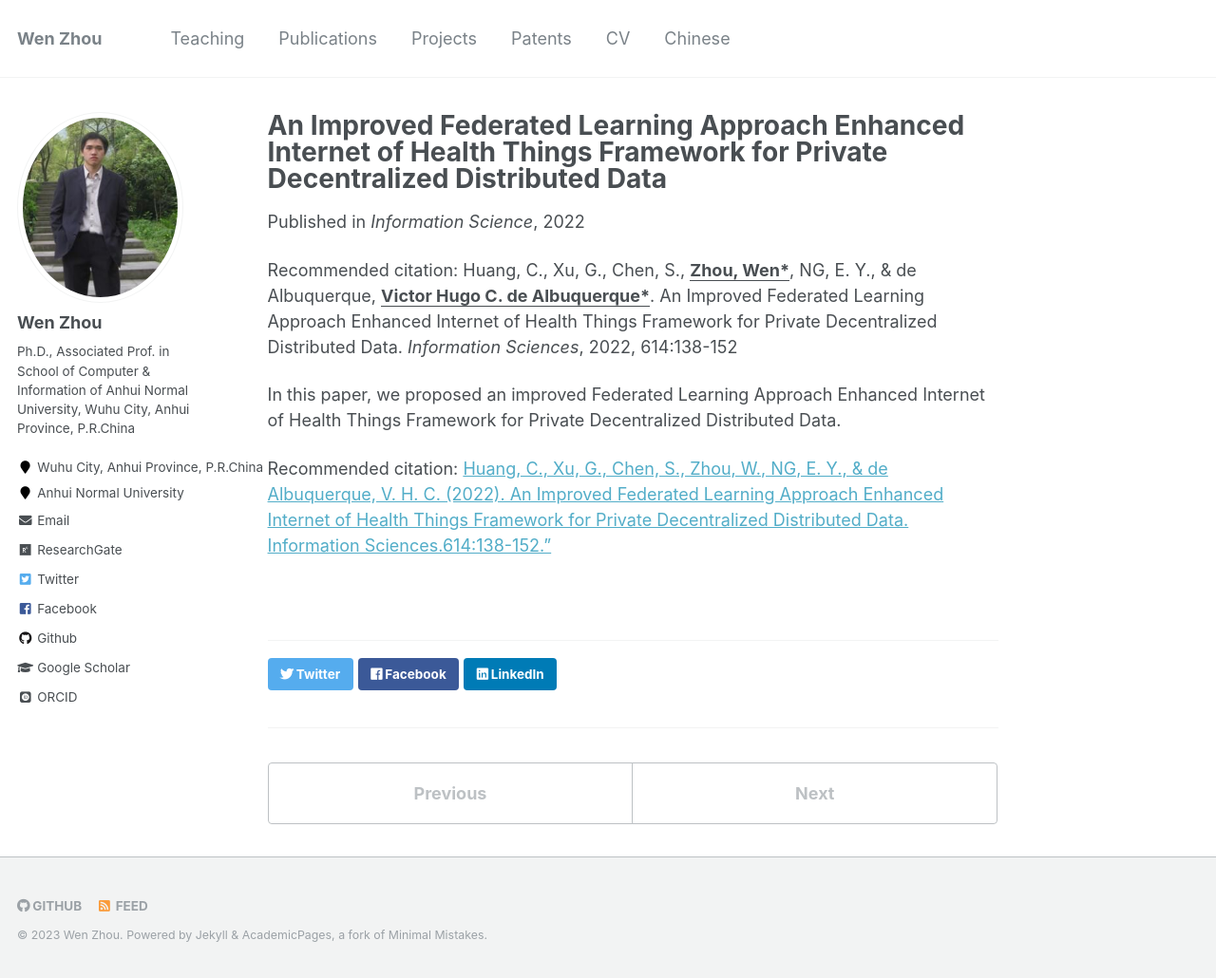
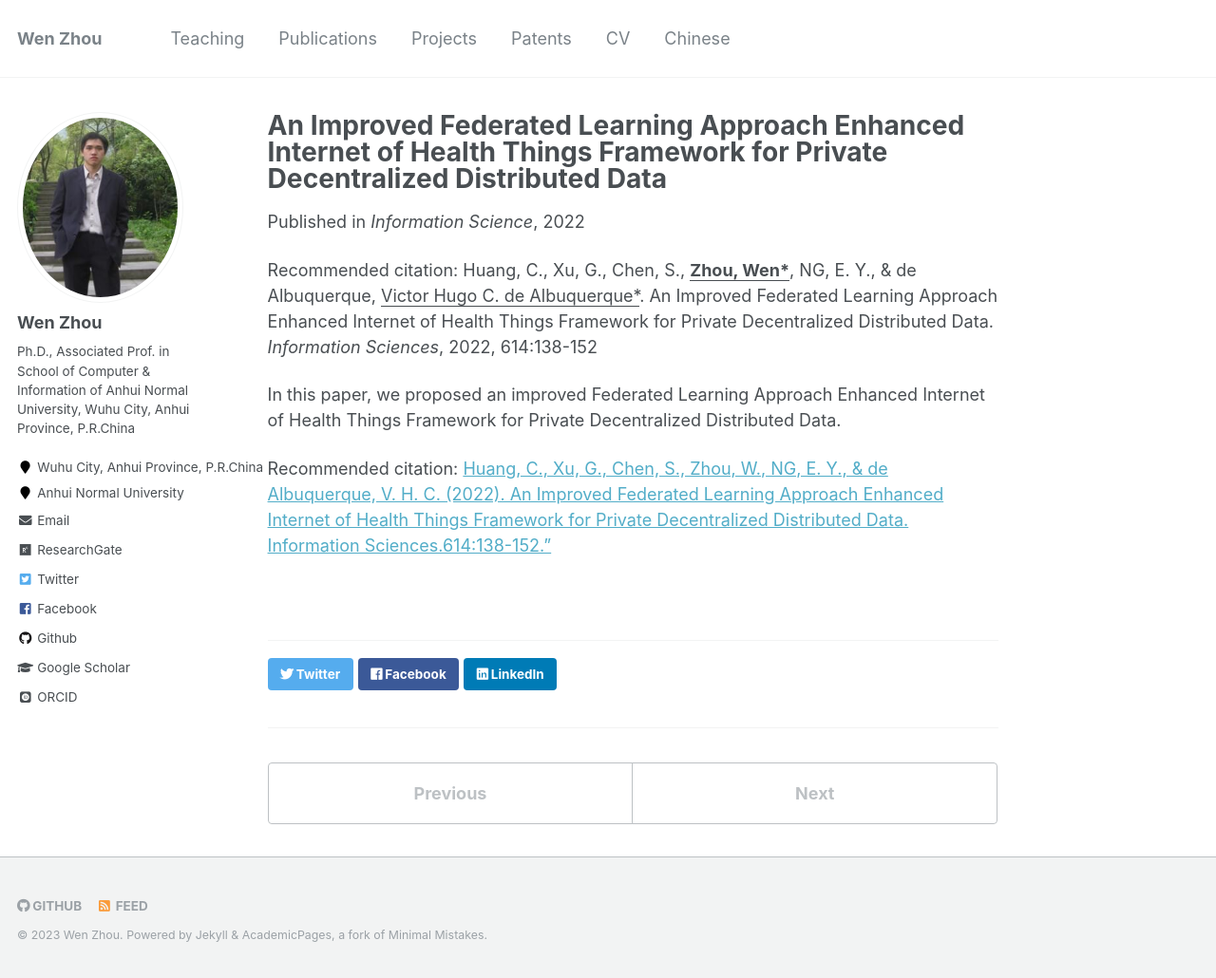
Before and after one commit to zhouwen327/zhouwen327.github.io, a Jekyll site: the page built from _publications/2022-10-01-IS-01.md, in a window 1280 px wide and 1030 px high. Shown: the whole window at 95% size. Built offline with Jekyll 4.4.1, drawn with Linux system fonts in a browser that asks for light colours; some web fonts are replaced.

Commit message:
Update 2022-10-01-IS-01.md

```diff
--- a/_publications/2022-10-01-IS-01.md
+++ b/_publications/2022-10-01-IS-01.md
@@ -5,7 +5,7 @@ permalink: /publication/2022-10-01-IS-01
 excerpt: 'With the privacy protection increasingly being concerned, Data centralization often heavily causes a big risk of privacy protection, gradually, there is a prevailing trend to enhance the security performance by means of data decentralization, above all, for health care internet of things(IoT) data.Meanwhile, Federated learning has obvious privacy advantages compared to data center training on protecting privacy data.For this reason, a novel framework based on federated learning is presented in this paper, which is suitable for private and decentralized data sets, such as big data in healthy Internet of Things. Specifically, the main work of the puts forward framework includes: (1)Multi-center data collection of healthy Internet of Things. (2)healthy data analysis of Internet of Things. (3)privacy protection method for data of healthy Internet of Things. Finally, related experiments show that the proposed method is feasible, and compared with the traditional methods, it has significantly improved the performace in Quality of Service (QoS) and IoUs indicator.'
 date: 2022-10-01
 venue: 'Information Science'
-citation: 'Huang, C., Xu, G., Chen, S., <b><u>Zhou, Wen*</u></b>, NG, E. Y., & de Albuquerque, <b><u>Victor Hugo C. de Albuquerque*</u></b>. An Improved Federated Learning Approach Enhanced Internet of Health Things Framework for Private Decentralized Distributed Data. <i>Information Sciences</i>, 2022, 614:138-152'
+citation: 'Huang, C., Xu, G., Chen, S., <b><u>Zhou, Wen*</u></b>, NG, E. Y., & de Albuquerque, <u>Victor Hugo C. de Albuquerque*</u>. An Improved Federated Learning Approach Enhanced Internet of Health Things Framework for Private Decentralized Distributed Data. <i>Information Sciences</i>, 2022, 614:138-152'
 ---
 In this paper, we proposed an improved Federated Learning Approach Enhanced Internet of Health Things Framework for Private Decentralized Distributed Data.
 
```
